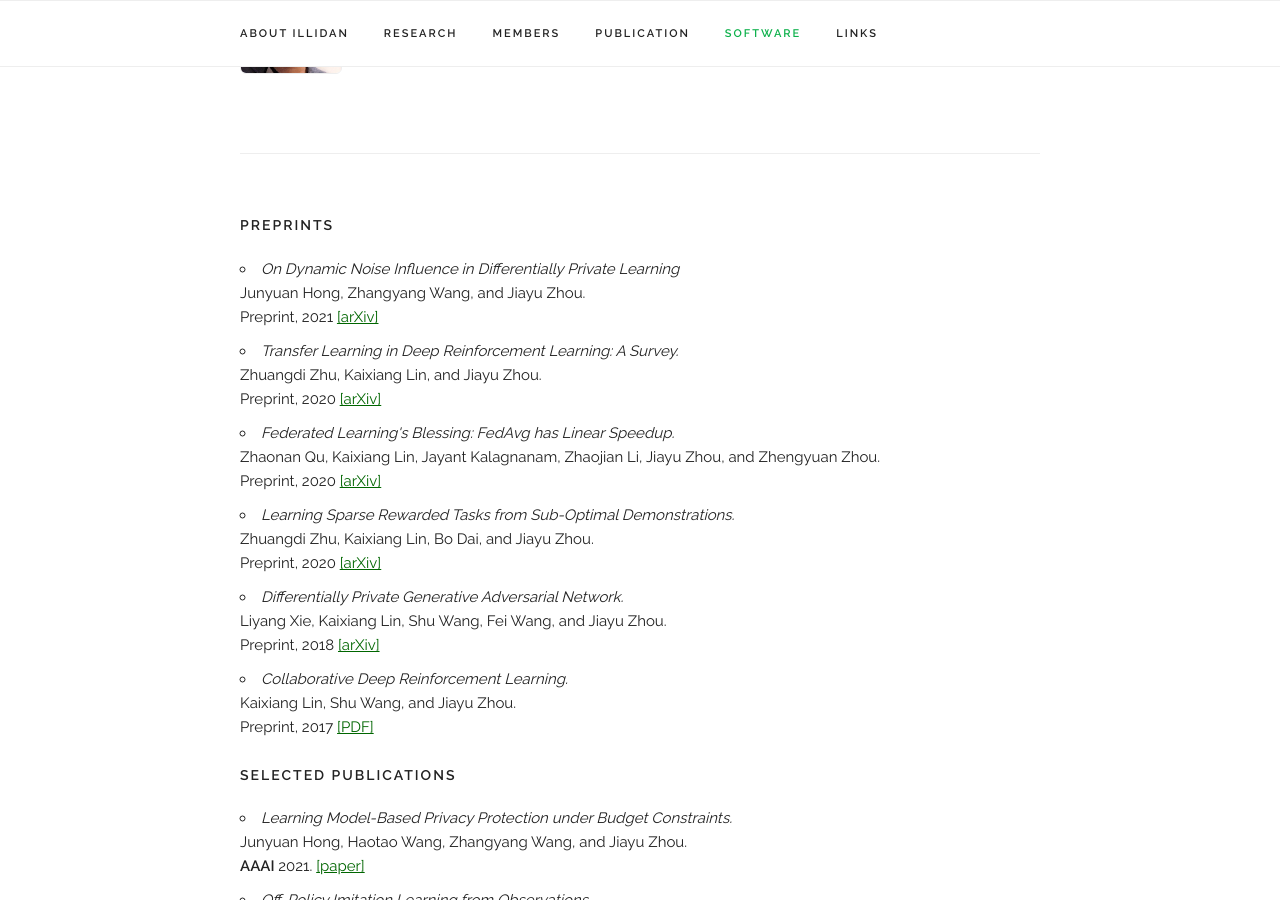
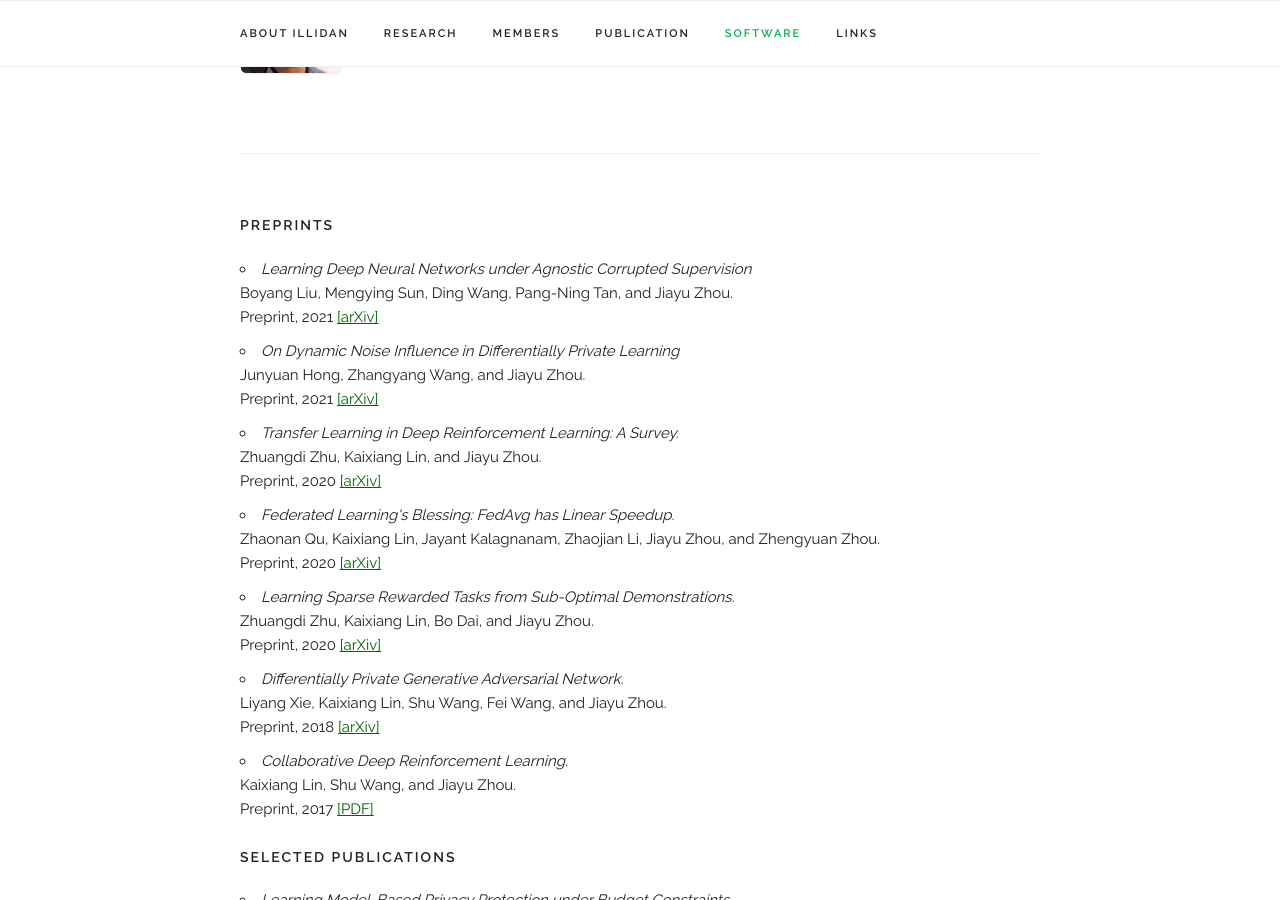
Before and after one commit to Marvelrex/denos.lab.io, a Jekyll site: the page built from index.html, in a window 1280 px wide and 900 px high, scrolled down 6442 px. Built offline with Jekyll 4.4.1, drawn with Linux system fonts in a browser that asks for light colours; nearby versions of some CDN libraries.

Commit message:
Update default.html

```diff
--- a/_layouts/default.html
+++ b/_layouts/default.html
@@ -234,6 +234,11 @@
     <div class="docs-section" id="publication">
       <h6 class="docs-header">Preprints</h6>
       <ul>
+        <li><i>Learning Deep Neural Networks under Agnostic Corrupted Supervision</i><br>
+            Boyang Liu, Mengying Sun, Ding Wang, Pang-Ning Tan, and Jiayu Zhou. <br>
+            Preprint, 2021 <a href="https://arxiv.org/abs/2102.06735" target="_blank">[arXiv]</a>
+        </li>
+
         <li><i>On Dynamic Noise Influence in Differentially Private Learning</i><br>
             Junyuan Hong, Zhangyang Wang, and Jiayu Zhou. <br>
             Preprint, 2021 <a href="https://arxiv.org/abs/2101.07413" target="_blank">[arXiv]</a>
```
